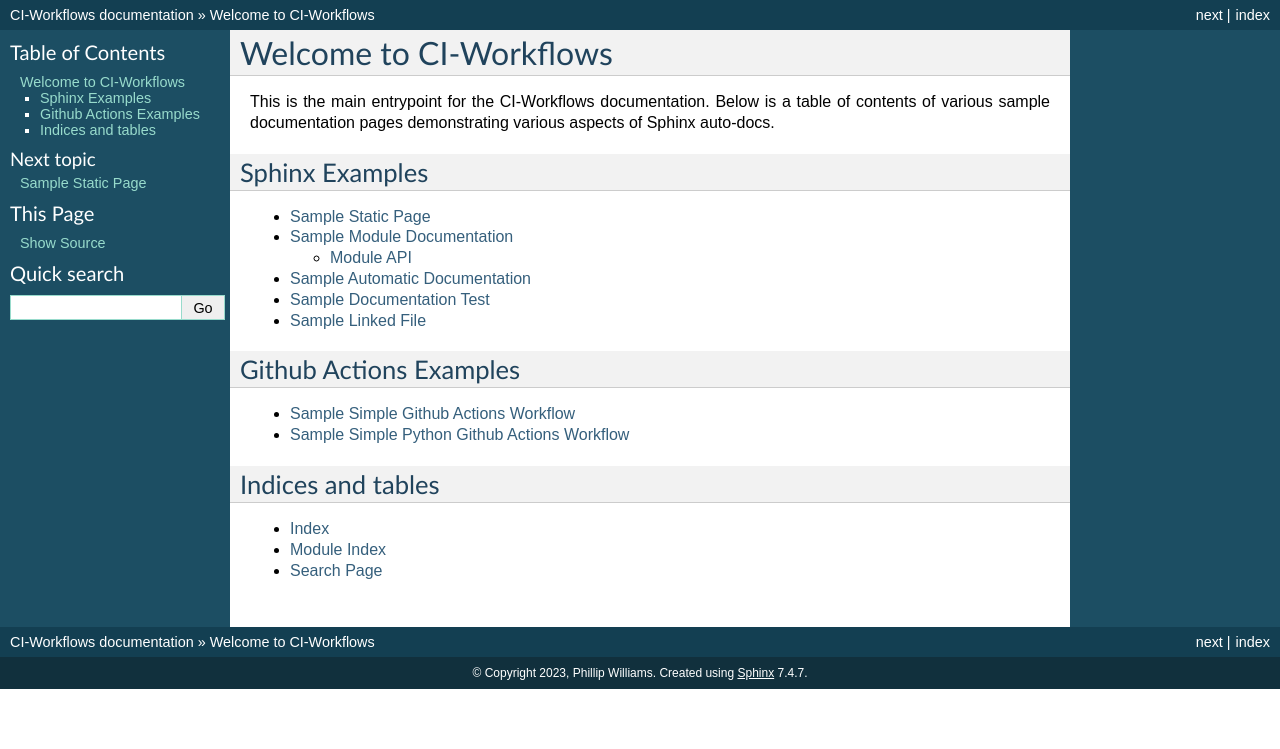
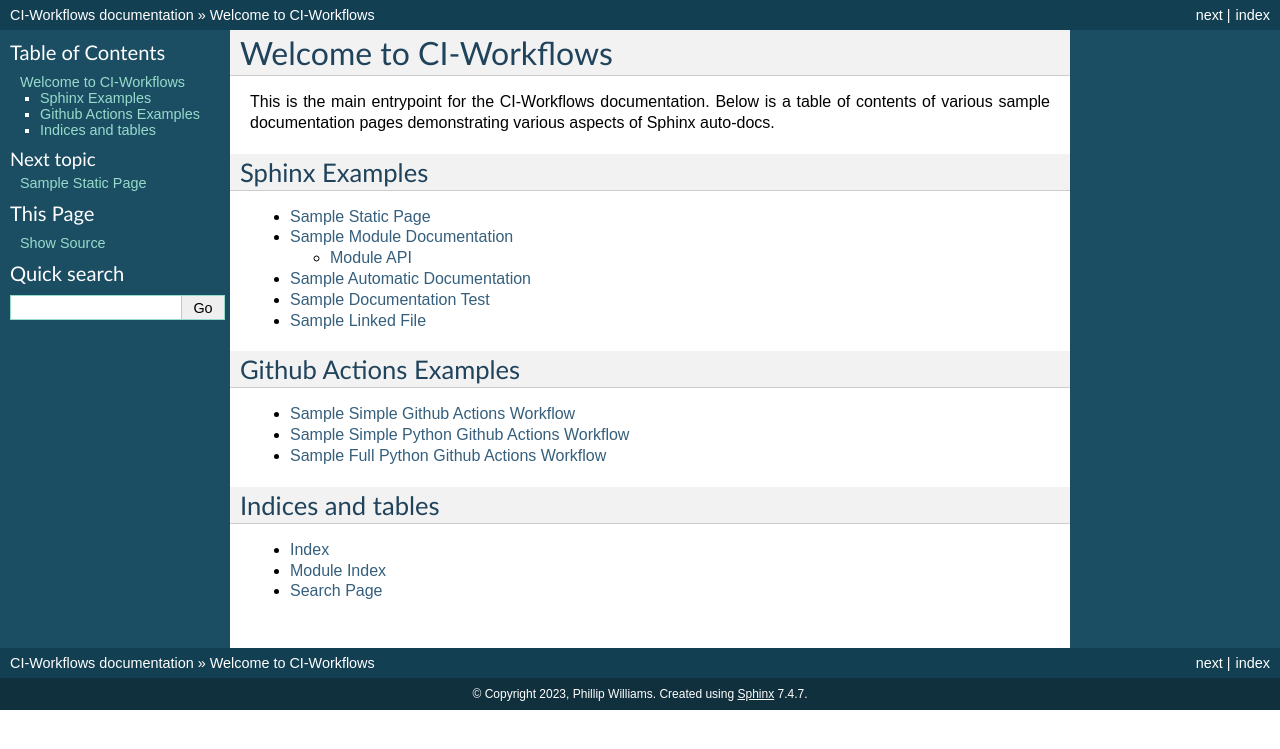
Before and after one commit to Philliams/CI-Workflows, a Sphinx documentation site: the page built from docs/source/index.rst, in a window 1280 px wide. Shown: the top 749 px of the page. Built offline with Sphinx 7.4.7, drawn with Linux system fonts in a browser that asks for light colours.

Commit message:
Fixed copy command + updated docs

```diff
--- a/docs/source/github_actions_examples/python_full_workflow.rst
+++ b/docs/source/github_actions_examples/python_full_workflow.rst
@@ -28,7 +28,7 @@
 
     - name: Sphinx build
         run: |
-          cp -a ./.github/workflows/. ./docs/source/_static/github_actions
+          xcopy /s /Y .\.github\workflows\. .\docs\source\_static\github_actions
           sphinx-build -b html ./docs/source ./docs/build
           sphinx-build -b doctest ./docs/source ./docs/build
 
--- a/docs/source/github_actions_examples/python_simple_workflow.rst
+++ b/docs/source/github_actions_examples/python_simple_workflow.rst
@@ -91,6 +91,7 @@
                   uses: actions/setup-python@v2
                   with:
                     python-version: ${{ matrix.python-version }}
+                -
 
 Once the code is checked out and python has been installed, we will use `run:` to provide raw commands for the workflow to run.
 In this example, we will first install all the requirements via pip and the checked out `requirements.txt` file.
@@ -131,7 +132,7 @@
                   run: |
                     python -m src.main
 
-In conclusion, we now have a workflow called `Simple-CI` that will run on a push to `main`.
+In conclusion, we now have a workflow called `Python-Simple-CI` that will run on a push to `main`.
 It will use `windows-2019` and `python-3.10`.
 The workflow will have permission to read/write and will only run one instance per branch at any given moment.
 Finally, it will install python and checkout the code via actions, and install the dependencies and run `main.py` via commands.
--- a/docs/source/index.rst
+++ b/docs/source/index.rst
@@ -25,6 +25,7 @@
 
    github_actions_examples/simple_workflow
    github_actions_examples/python_simple_workflow
+   github_actions_examples/python_full_workflow
 
 
 Indices and tables
```
Also changed, not shown: 2 other files.
